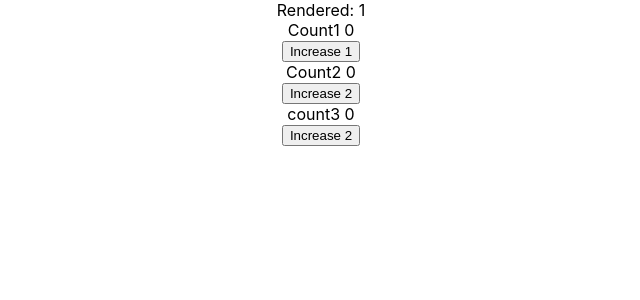
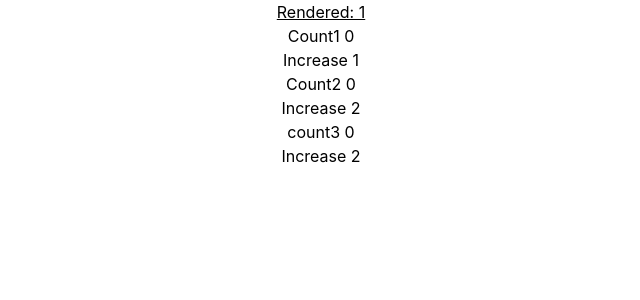
Before and after one commit to Singloo/buildkite_playground, a React (Create React App) app: page / in a window 1280 px wide. Shown: the top 300 px of the page, without its empty margins (319-959 px from the left). Built offline with nearby package versions, Linux system fonts and the light colour scheme.

Commit message:
chores: add pkgs

```diff
--- /dev/null
+++ b/postcss.config.js
@@ -0,0 +1,6 @@
+module.exports = {
+  plugins: {
+    tailwindcss: {},
+    autoprefixer: {},
+  },
+}
--- a/src/components/RenderCounter.tsx
+++ b/src/components/RenderCounter.tsx
@@ -10,7 +10,7 @@ export const RenderCounter = () => {
   );
 
   return (
-    <div>
+    <div className={"underline"}>
       {"Rendered: " + renderTimes.current}
       {/* <div style={{ maxHeight: 200, overflowY: "auto" }}>
         {renderedAt.current.map((txt) => (
--- /dev/null
+++ b/src/tailwind.css
@@ -0,0 +1,3 @@
+@tailwind base;
+@tailwind components;
+@tailwind utilities;
--- /dev/null
+++ b/tailwind.config.js
@@ -0,0 +1,8 @@
+/** @type {import('tailwindcss').Config} */
+module.exports = {
+  content: ["./src/**/*.{tsx,ts,js,jsx}"],
+  theme: {
+    extend: {},
+  },
+  plugins: [require("@headlessui/tailwindcss")({ prefix: "ui" })],
+};
```
Also changed, not shown: package.json (+8 -0 lines), src/index.tsx (+7 -6 lines), 1 other file (tests, documents, lock files or other folders).
